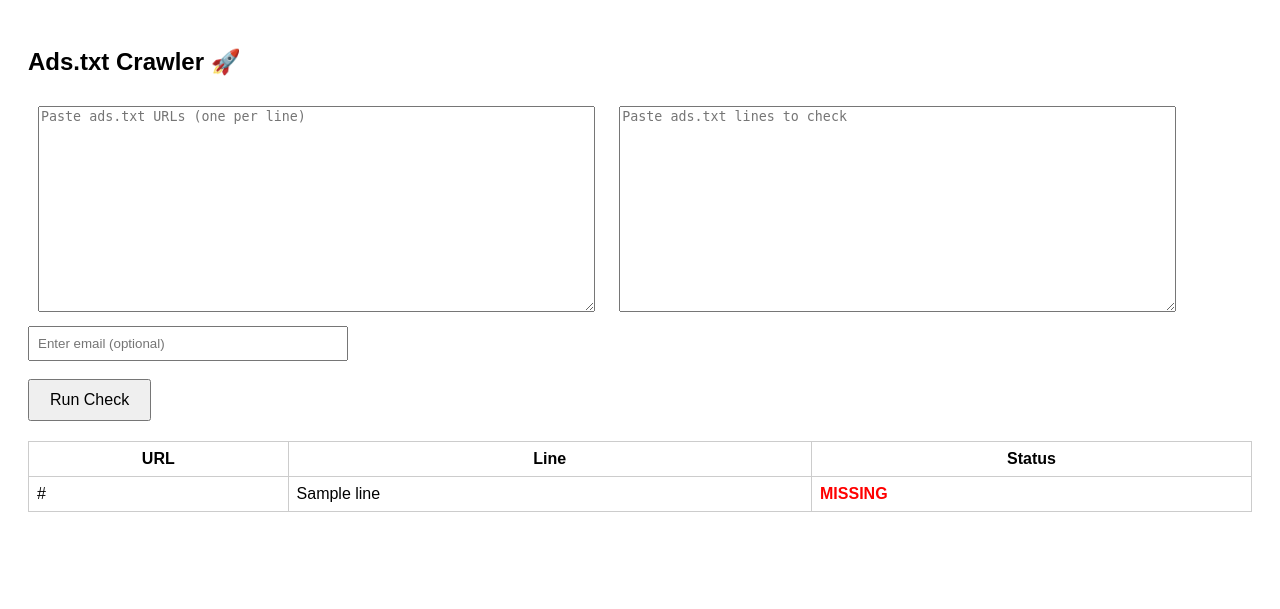
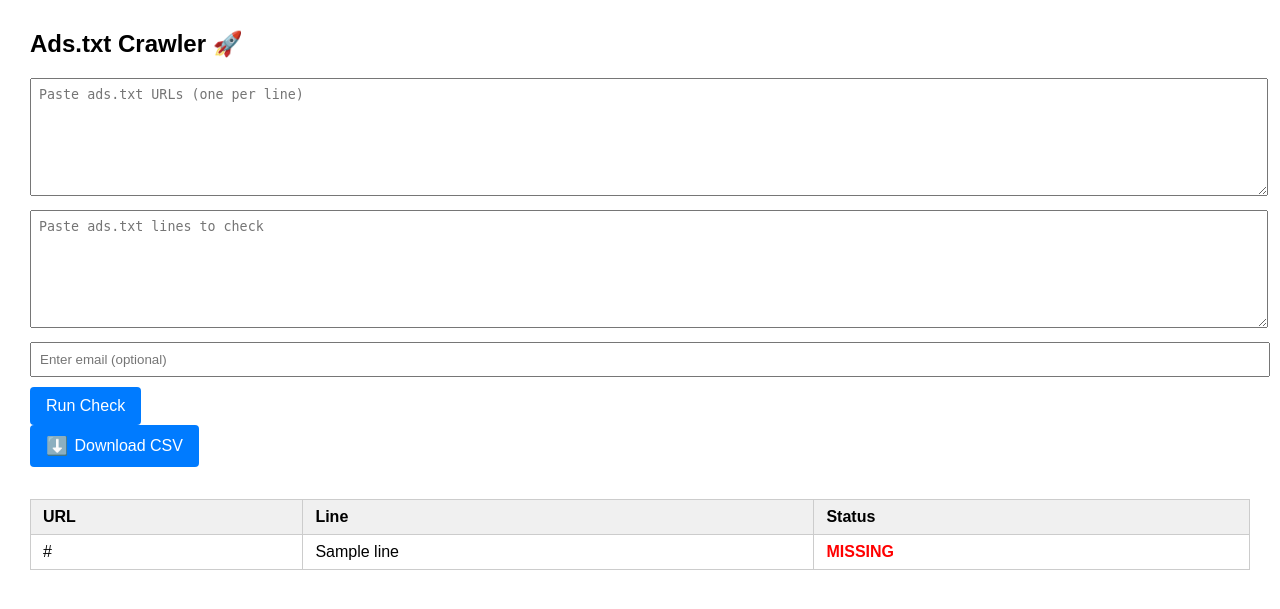
Before and after one commit to santhoshgworkmail-cloud/ads-txt-crawler, a Flask app: template templates/index.html in a window 1280 px wide. Shown: the top 609 px of the page. Run offline with Flask 3, Linux system fonts and the light colour scheme; the template is opened without the code that fills it: most values are stand-ins (such as "Sample title", 1, 10 or a date in 2020).

Commit message:
Fix UI and add download button

```diff
--- a/templates/index.html
+++ b/templates/index.html
@@ -1,75 +1,85 @@
 <!DOCTYPE html>
-<html>
+<html lang="en">
 <head>
-    <title>Ads.txt Crawler</title>
+    <meta charset="UTF-8">
+    <title>Ads.txt Crawler 🚀</title>
     <style>
-        body {
-            font-family: Arial;
-            padding: 20px;
-        }
-        textarea {
-            width: 45%;
-            height: 200px;
-            margin: 10px;
-        }
-        button {
-            padding: 10px 20px;
-            font-size: 16px;
-        }
-        table {
-            border-collapse: collapse;
-            margin-top: 20px;
-            width: 100%;
-        }
-        table, th, td {
-            border: 1px solid #ccc;
-        }
-        th, td {
-            padding: 8px;
-        }
-        .found {
-            color: green;
-            font-weight: bold;
-        }
-        .missing {
-            color: red;
-            font-weight: bold;
-        }
+        body { font-family: Arial, sans-serif; margin: 30px; }
+        h2 { margin-bottom: 20px; }
+        textarea { width: 100%; height: 100px; padding: 8px; margin-bottom: 10px; }
+        input[type="email"] { width: 100%; padding: 8px; margin-bottom: 10px; }
+        button { background-color:#007BFF; color:white; border:none; padding:10px 16px; font-size:16px; cursor:pointer; border-radius:4px; }
+        button:hover { background-color:#0056b3; }
+        table { width: 100%; border-collapse: collapse; margin-top: 20px; }
+        th, td { padding: 8px 12px; border: 1px solid #ccc; text-align: left; }
+        th { background-color: #f0f0f0; }
+        .found { color: green; font-weight: bold; }
+        .missing { color: red; font-weight: bold; }
+        #download-csv-btn { display: inline-flex; align-items: center; margin-bottom: 12px; }
+        #download-csv-btn span { margin-right: 6px; font-size: 18px; }
     </style>
 </head>
 <body>
-
     <h2>Ads.txt Crawler 🚀</h2>
 
     <form method="POST">
-    <textarea name="urls" placeholder="Paste ads.txt URLs (one per line)"></textarea>
-    <textarea name="lines" placeholder="Paste ads.txt lines to check"></textarea>
+        <textarea name="urls" placeholder="Paste ads.txt URLs (one per line)">{{ request.form.get('urls', '') }}</textarea>
+        <textarea name="lines" placeholder="Paste ads.txt lines to check">{{ request.form.get('lines', '') }}</textarea>
 
-    <br>
-    <input type="email" name="email" placeholder="Enter email (optional)" style="width:300px; padding:8px;">
-    <br><br>
-
+        <input type="email" name="email" placeholder="Enter email (optional)" value="{{ request.form.get('email', '') }}">
         <button type="submit">Run Check</button>
     </form>
 
     {% if results %}
+        <!-- Modern Download Button -->
+        <button id="download-csv-btn"><span>⬇️</span>Download CSV</button>
+
+        <!-- Results Table -->
         <table>
             <tr>
                 <th>URL</th>
                 <th>Line</th>
                 <th>Status</th>
             </tr>
-    {% for row in results %}
+            {% for r in results %}
             <tr>
-        <td>{{ row.url }}</td>
-        <td>{{ row.line }}</td>
-        <td class="{{ 'found' if row.status else 'missing' }}">
-            {{ 'FOUND' if row.status else 'MISSING' }}
+                <td>{{ r.url }}</td>
+                <td>{{ r.line }}</td>
+                <td class="{{ 'found' if r.status else 'missing' }}">
+                    {{ 'FOUND' if r.status else 'MISSING' }}
                 </td>
             </tr>
             {% endfor %}
         </table>
     {% endif %}
 
+    <script>
+    document.getElementById("download-csv-btn")?.addEventListener("click", function(e){
+        e.preventDefault();
+
+        const form = document.createElement("form");
+        form.method = "POST";
+        form.style.display = "none";
+
+        const urlsInput = document.createElement("input");
+        urlsInput.name = "urls";
+        urlsInput.value = document.querySelector("textarea[name='urls']").value;
+        form.appendChild(urlsInput);
+
+        const linesInput = document.createElement("input");
+        linesInput.name = "lines";
+        linesInput.value = document.querySelector("textarea[name='lines']").value;
+        form.appendChild(linesInput);
+
+        const downloadInput = document.createElement("input");
+        downloadInput.name = "download";
+        downloadInput.value = "csv";
+        form.appendChild(downloadInput);
+
+        document.body.appendChild(form);
+        form.submit();
+        document.body.removeChild(form);
+    });
+    </script>
 </body>
 </html>
```
Lines whose indentation alone changed are shown as unchanged.
